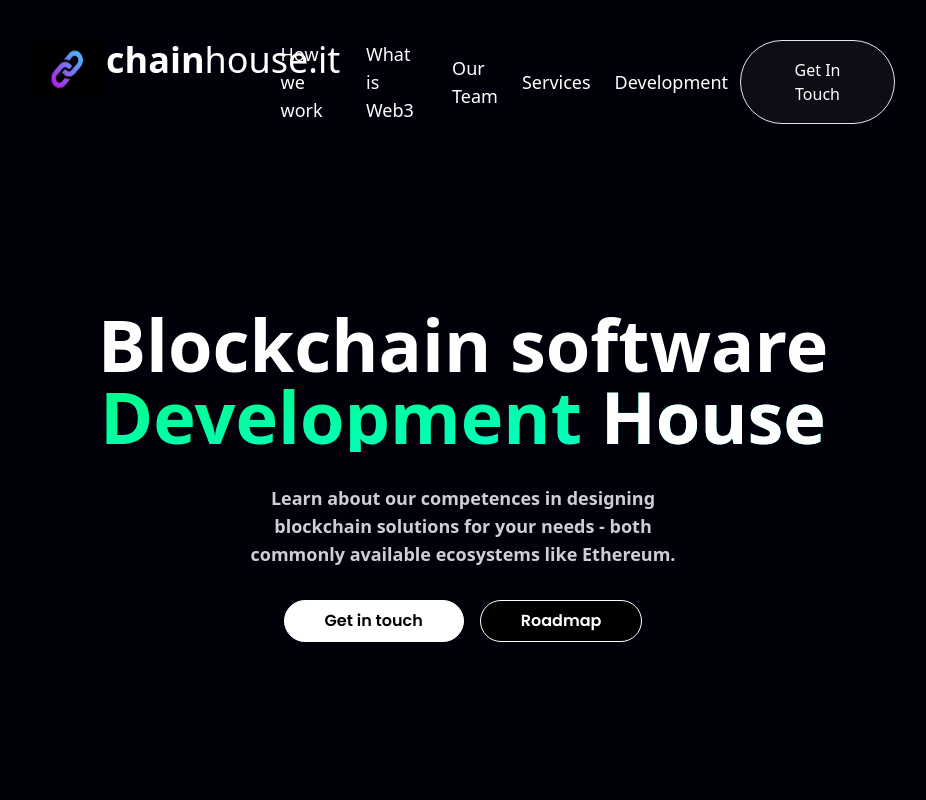
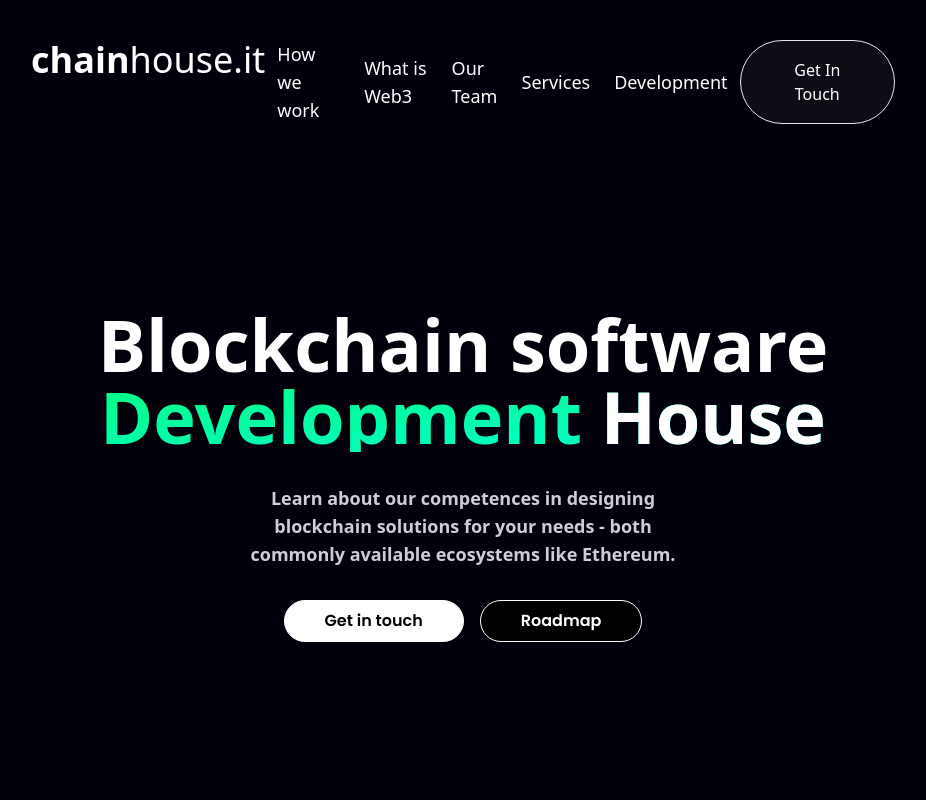
Before and after one commit to chainhouse-it/sc-frontend, a Next.js app: page / in a window 1280 px wide. Shown: the top 800 px of the page, without its empty margins (177-1103 px from the left). Built offline with nearby package versions, Linux system fonts and the light colour scheme.

Commit message:
Update index.js

```diff
--- a/components/shared/Navbar/index.js
+++ b/components/shared/Navbar/index.js
@@ -10,11 +10,8 @@ export default function Navbar() {
 			className={`flex justify-between relative px-52 py-10 text-[#FFF] xl:px-12 sm:px-4`}
 		>
 			<p className='text-4xl font-light z-20 flex'>
-				<img src='/images/logo.png' className='w-[75px] h-[55px]' />
-				<div>
-					<span className='font-bold'>chain</span>
-					<span className='font-light'>house.it</span>
-				</div>
+				<span className='font-bold'>chain</span>
+				<span className='font-light'>house.it</span>
 			</p>
 			{useWindowWidth() < 1280 ? (
 				<div
```
